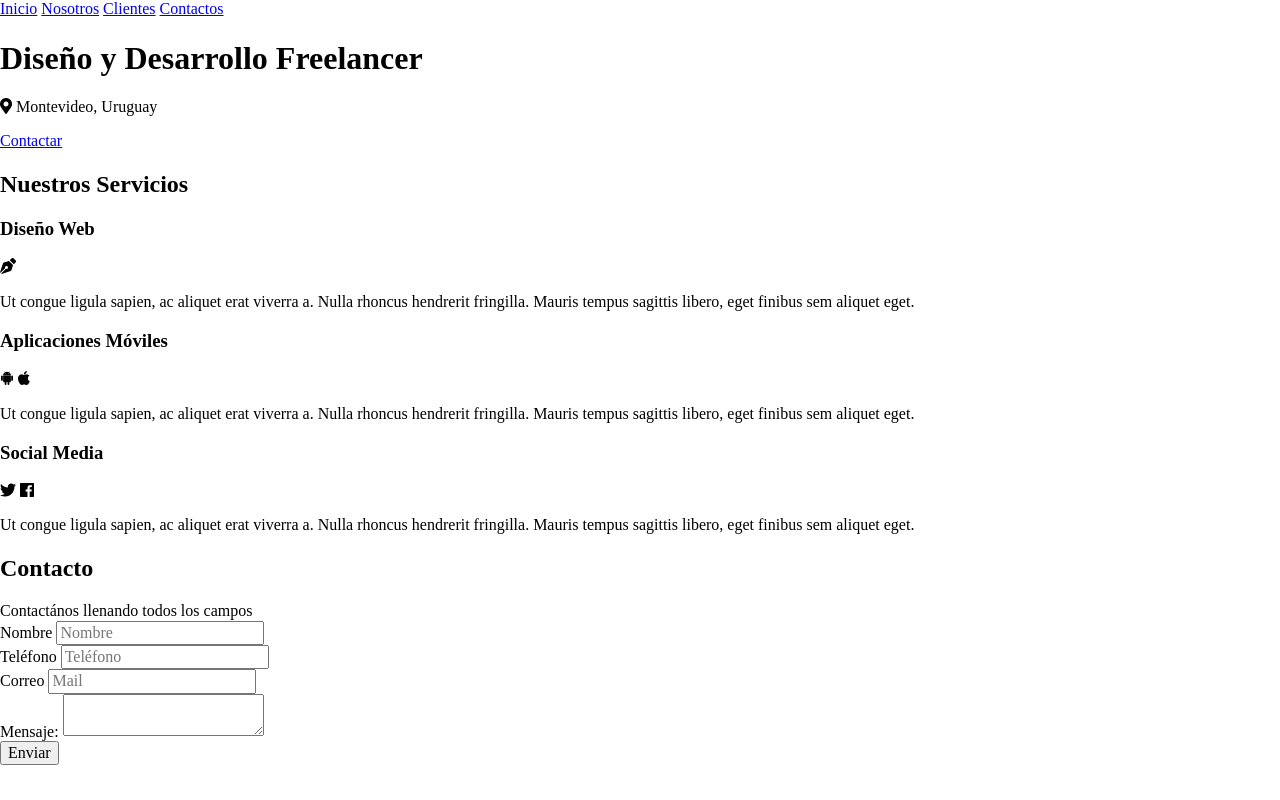
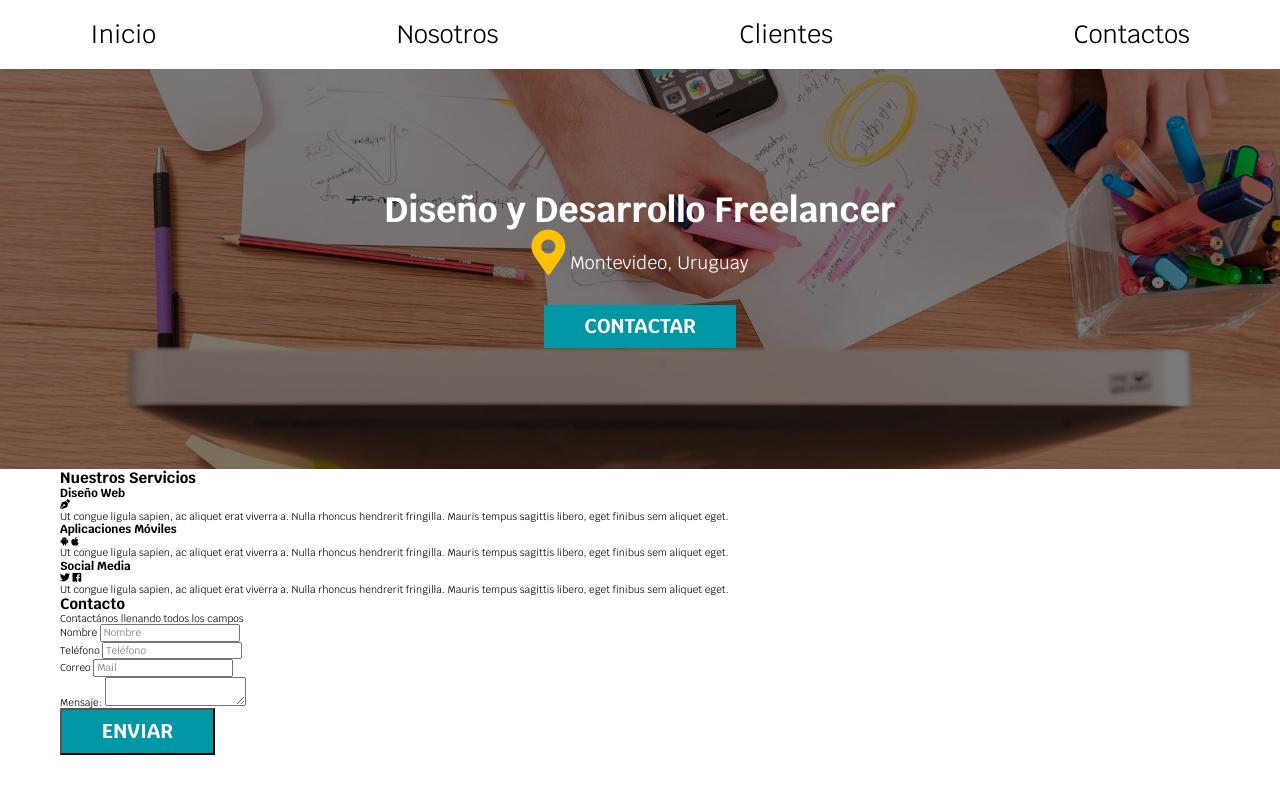
Before and after one commit to SantiM96/Practice-5-freelance, a plain HTML site: page index.html in a window 1280 px wide. Drawn offline with nearby package versions, Linux system fonts and the light colour scheme.

Commit message:
finish headaer and hero

```diff
--- a/css/styles.css
+++ b/css/styles.css
@@ -0,0 +1,86 @@
+html {
+    box-sizing: border-box;
+    font-size: 62.5%; /** 1rem = 10px **/
+}
+*, *:before, *:after {
+    box-sizing: inherit;
+}
+body {
+    font-family: 'Krub', sans-serif;
+}
+h1, h2, h3, p {
+    margin: 0;
+}
+
+/** Utilities **/
+.container {
+    max-width: 120rem;
+    margin: 0 auto;
+    padding: 0 2rem;
+}
+.button {
+    background-color: #0097A7;
+    color: white;
+    font-size: 2rem;
+    display: inline-block;
+    padding: 1rem 4rem;
+    text-decoration: none;
+    font-weight: bold;
+    text-transform: uppercase;
+}
+
+/** Header **/
+.header,
+.hero-content {
+    max-width: 120rem;
+    margin: 0 auto;
+    padding: 0 2rem;
+}
+.header nav {
+    display: flex;
+    justify-content: space-between;
+}
+.header nav a {
+    color: black;
+    text-decoration: none;
+    font-size: 2.5rem;
+    padding: 2rem 3rem;
+}
+
+/** Hero **/
+.hero {
+    background-image: url(../img/hero.jpg);
+    height: 40rem;
+    background-position: center center;
+    background-size: cover;
+    position: relative;
+    display: flex;
+    justify-content: center;
+    align-items: center;
+}
+.hero::after {
+    content: '';
+    background-color: #00000085;
+    position: absolute;
+    top: 0;
+    bottom: 0;
+    left: 0;
+    right: 0;
+}
+.hero-content {
+    color: #ffffff;
+    position: relative;
+    z-index: 1;
+    text-align: center;
+}
+.hero-content h1 {
+    font-size: 3.5rem;
+}
+.hero-content p {
+    font-size: 1.8rem;
+    margin-bottom: 3rem;
+}
+.hero-content p i {
+    font-size: 4.5rem;
+    color: #FFC107;
+}
--- a/index.html
+++ b/index.html
@@ -4,7 +4,7 @@
     <meta charset="UTF-8">
     <meta name="viewport" content="width=device-width, initial-scale=1.0">
     <meta http-equiv="X-UA-Compatible" content="ie=edge">
-    <title>Flexbox 101</title>
+    <title>Desarrollo Freelancer</title>
     <link href="https://fonts.googleapis.com/css?family=Krub" rel="stylesheet">
     <link rel="stylesheet" href="https://necolas.github.io/normalize.css/8.0.0/normalize.css">
     <link rel="stylesheet" href="https://use.fontawesome.com/releases/v5.4.1/css/all.css" integrity="sha384-5sAR7xN1Nv6T6+dT2mhtzEpVJvfS3NScPQTrOxhwjIuvcA67KV2R5Jz6kr4abQsz" crossorigin="anonymous">
@@ -14,14 +14,14 @@
 </head>
 <body>
 
-    <div class="header">
+    <header class="header">
         <nav>
             <a href="#">Inicio</a>
             <a href="#">Nosotros</a>
             <a href="#">Clientes</a>
             <a href="#">Contactos</a>
         </nav>
-    </div>
+    </header>
     <div class="hero">
         <div class="hero-content">
             <h1>Diseño y Desarrollo Freelancer</h1>
```
